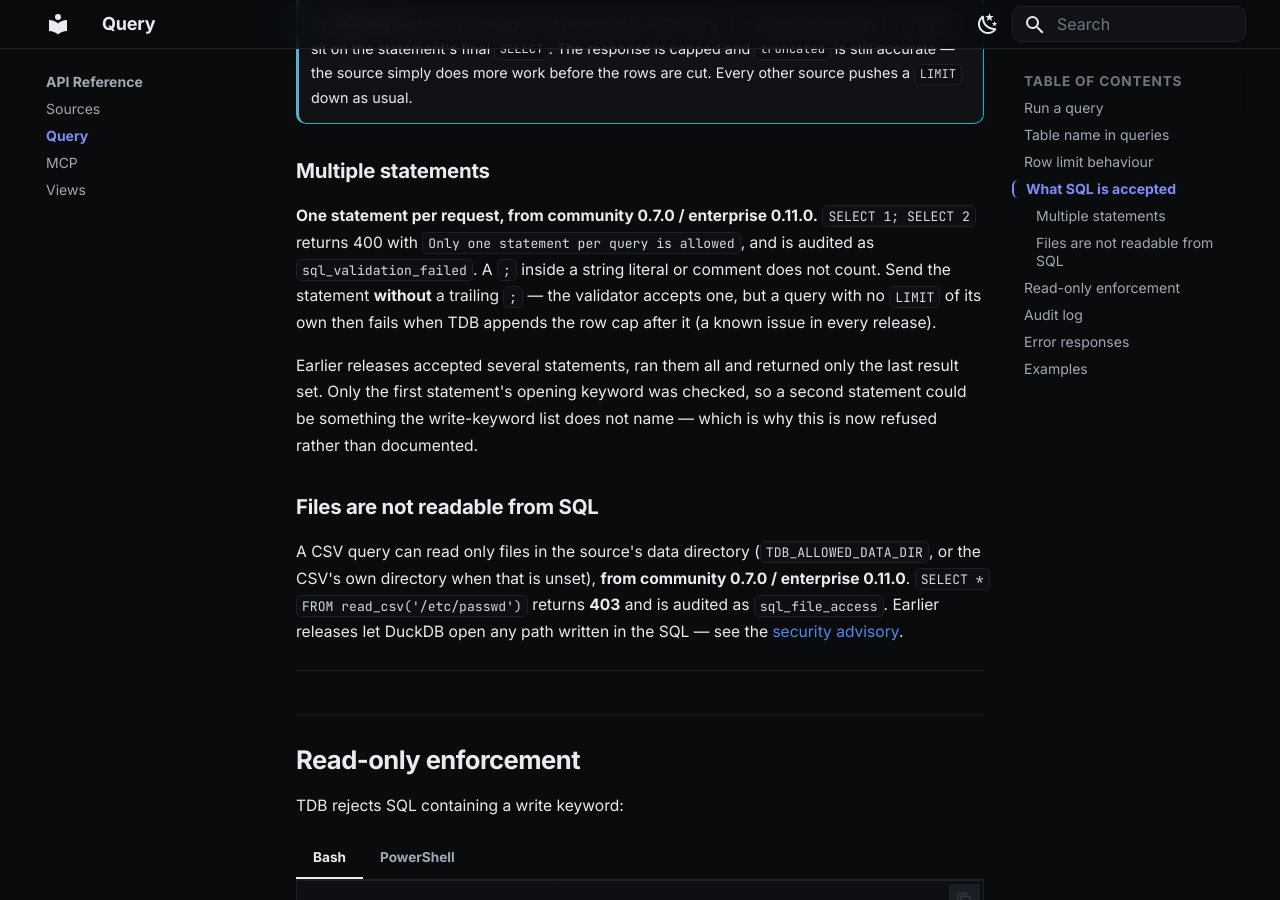
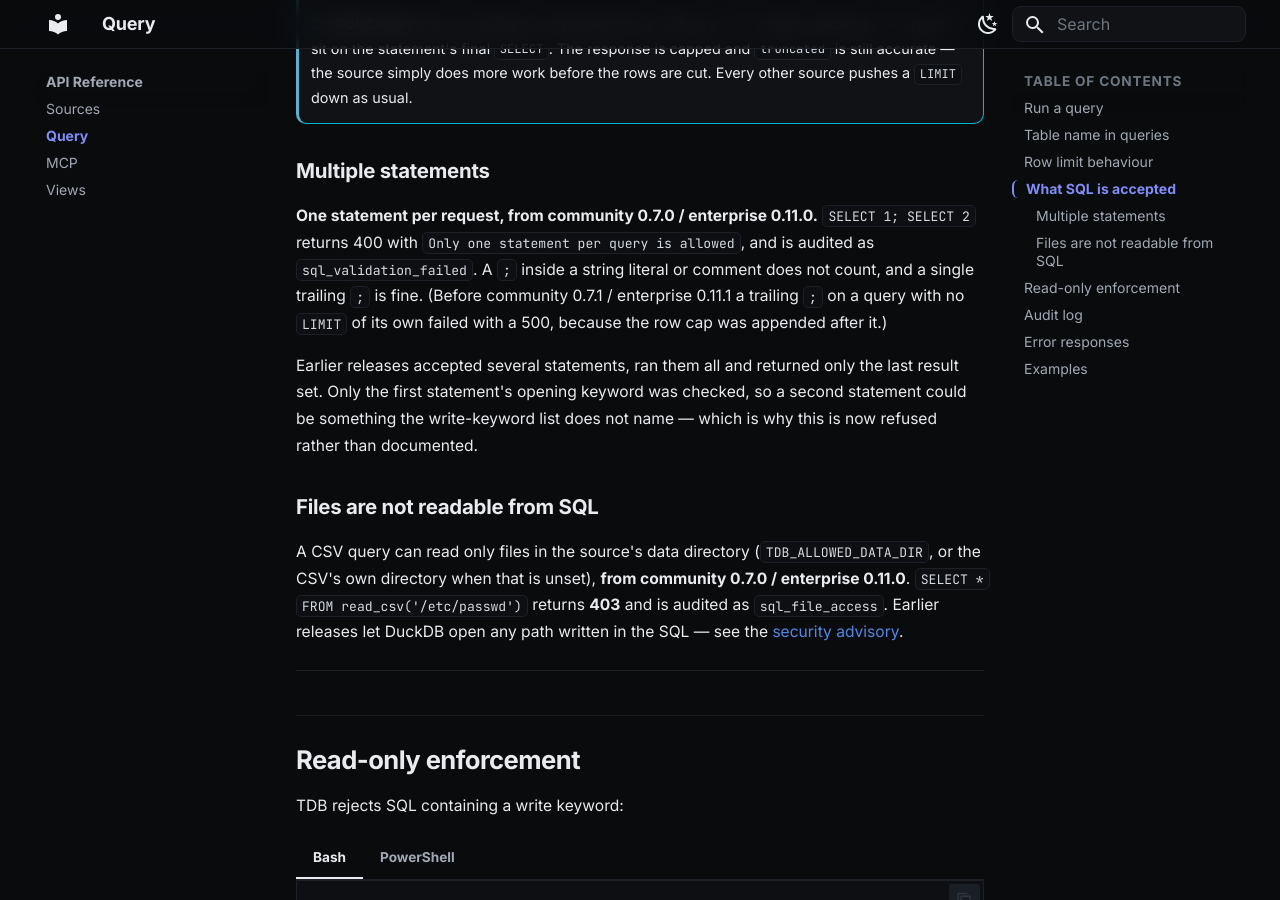
Before and after one commit to tdb-project/tdb-docs, an MkDocs documentation site: the page built from docs/api/query.md, in a window 1280 px wide and 900 px high, scrolled down 4680 px. Built offline with MkDocs 1.6.1 and Material for MkDocs 9.7.7, drawn with Linux system fonts in a browser that asks for light colours.

Commit message:
docs: trailing semicolon works from 0.7.1 / 0.11.1; samples to 0.11.1/c44dd39
Co-Authored-By: Claude Opus 5.5 <noreply@anthropic.com>

```diff
--- a/docs/api/query.md
+++ b/docs/api/query.md
@@ -167,9 +167,9 @@ check runs first.
 **One statement per request, from community 0.7.0 / enterprise 0.11.0.**
 `SELECT 1; SELECT 2` returns 400 with `Only one statement per query is
 allowed`, and is audited as `sql_validation_failed`. A `;` inside a string
-literal or comment does not count. Send the statement **without** a trailing
-`;` — the validator accepts one, but a query with no `LIMIT` of its own then
-fails when TDB appends the row cap after it (a known issue in every release).
+literal or comment does not count, and a single trailing `;` is fine. (Before
+community 0.7.1 / enterprise 0.11.1 a trailing `;` on a query with no `LIMIT`
+of its own failed with a 500, because the row cap was appended after it.)
 
 Earlier releases accepted several statements, ran them all and returned only
 the last result set. Only the first statement's opening keyword was checked, so
```
Also changed, not shown: docs/api/mcp.md (+1 -1 lines), docs/getting-started/installation.md (+1 -1 lines), docs/getting-started/quickstart.md (+1 -1 lines), docs/observability/metrics.md (+2 -2 lines).
